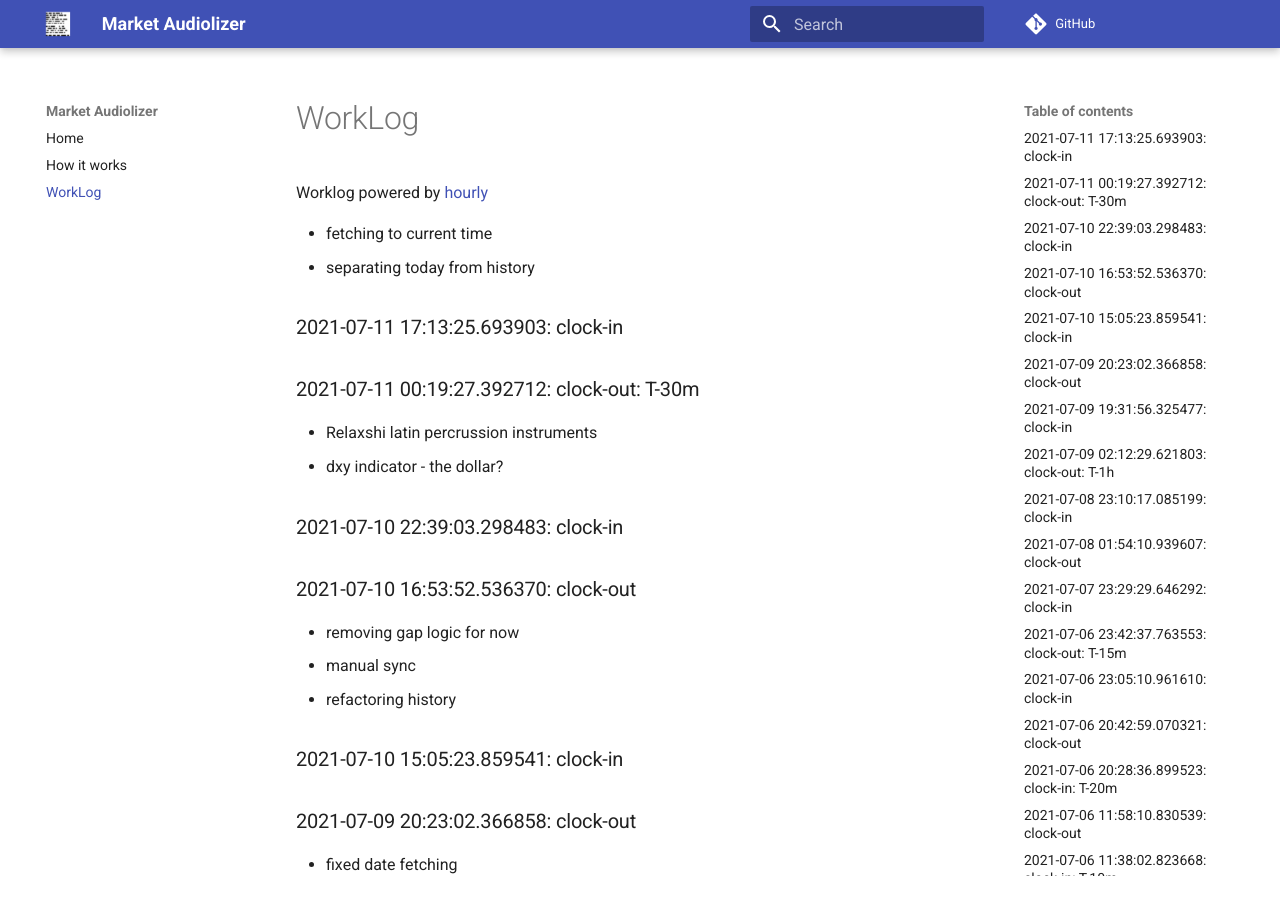
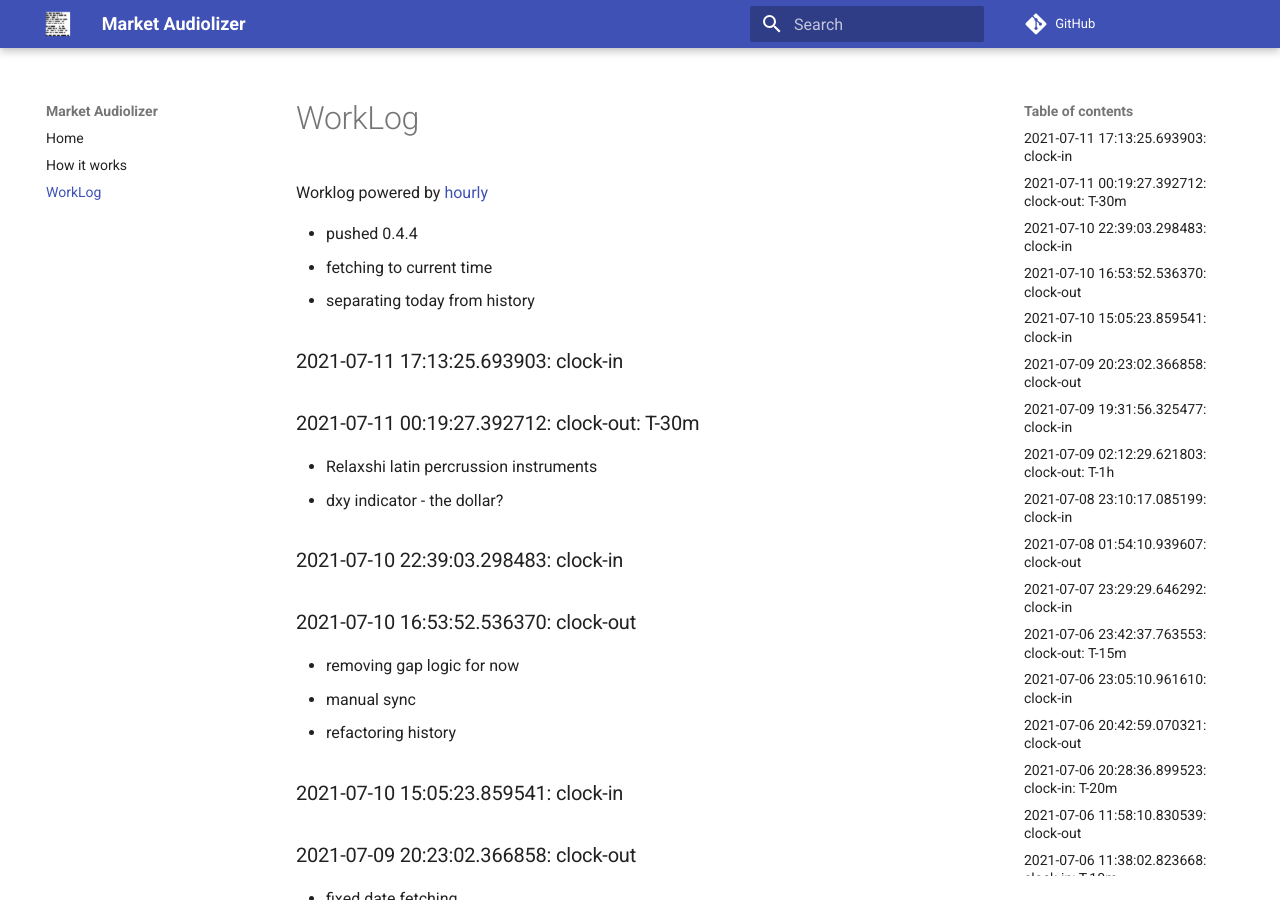
Before and after one commit to asherp/audiolizer, an MkDocs documentation site: the page built from docs/WorkLog.md, in a window 1280 px wide and 900 px high. Built offline with MkDocs 1.6.1 and Material for MkDocs 9.7.7, drawn with Linux system fonts in a browser that asks for light colours; comment, search, counter and statistics services are not loaded.

Commit message:
pushed 0.4.4

```diff
--- a/WorkLog.md
+++ b/WorkLog.md
@@ -1,3 +1,4 @@
+* pushed 0.4.4
 * fetching to current time
 * separating today from history
 
```
